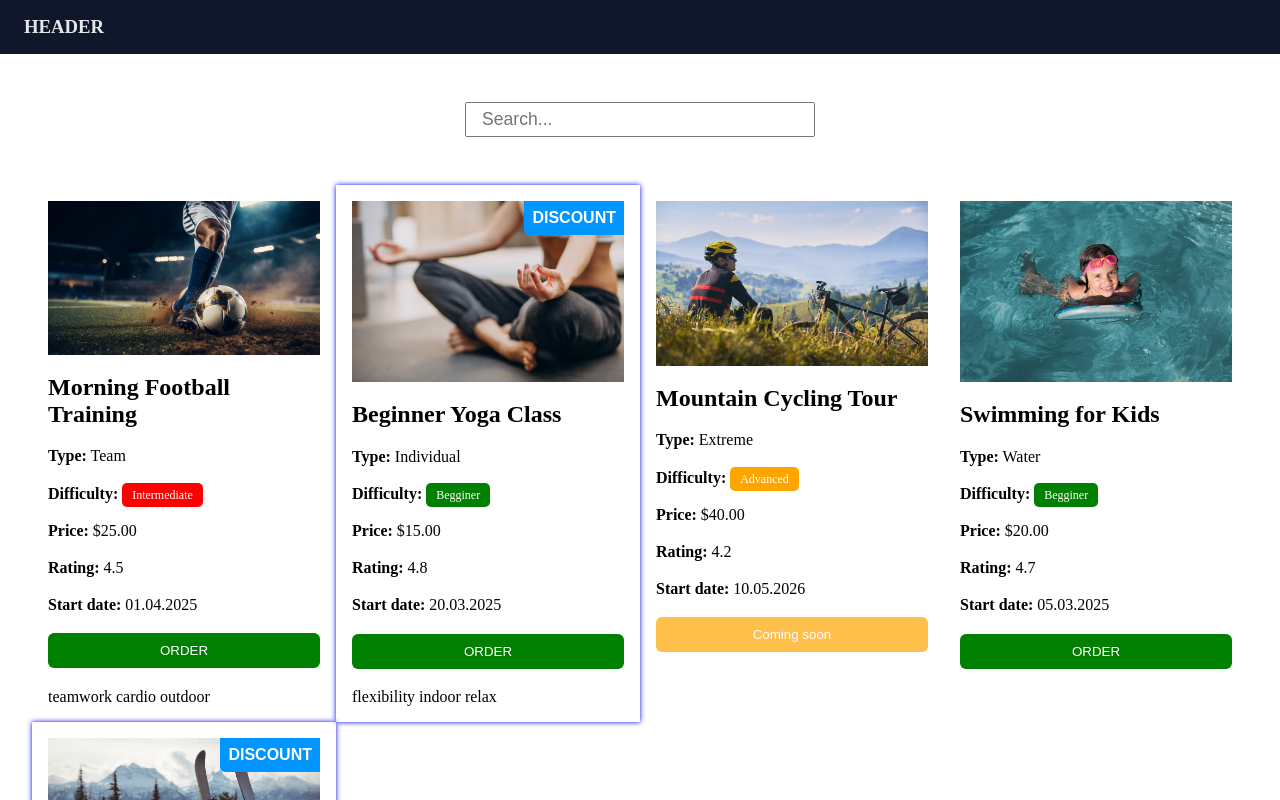
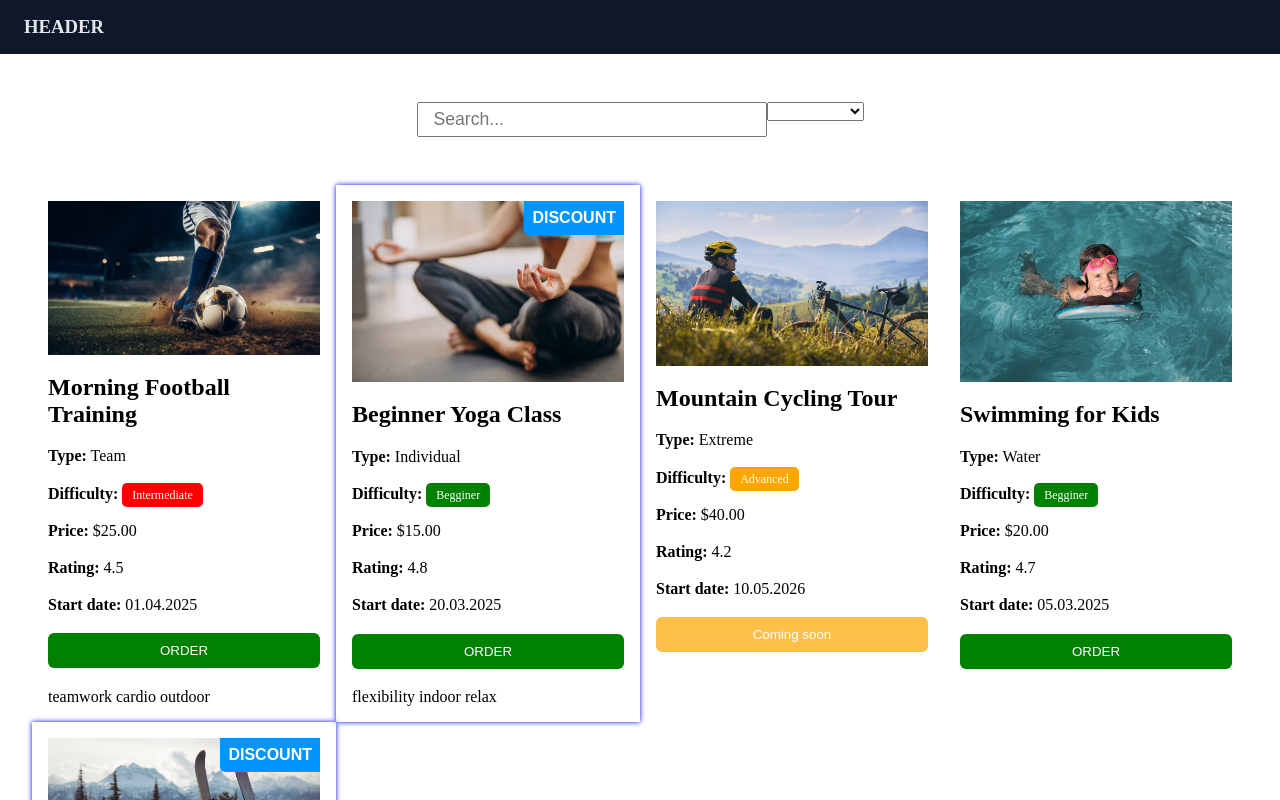
Before and after one commit to YarDeker/spaa, an Angular app: page / in a window 1280 px wide. Shown: the top 800 px of the page. Built offline with nearby package versions, Linux system fonts and the light colour scheme.

Commit message:
added select difficulty filter

```diff
--- a/src/app/features/products/sport-list/sport-list.html
+++ b/src/app/features/products/sport-list/sport-list.html
@@ -2,8 +2,14 @@
   <p style="text-align: center; font-weight: bold; margin-top: 1em; font-size: 1.2em;">{{searchQuery}}</p>
   <div class="search-block">
     <input type="text" [(ngModel)]="searchQuery" (ngModelChange)="filterItems()" placeholder="Search...">
+    <div>
+      <select [(ngModel)]="selectedCategory" name="" id="">
+        @for(level of levels; track level) {
+          <option [value]="level">{{level}}</option>
+        }
+      </select>
+    </div>
   </div>
-
   <div class="sport-list">
       @for (sport of filteredProducts; track sport.id) {
         <sport-sport-card [activity]="sport"
--- a/src/app/features/products/sport-list/sport-list.ts
+++ b/src/app/features/products/sport-list/sport-list.ts
@@ -2,6 +2,7 @@ import { Component } from '@angular/core';
 import { SportCard } from "../../../shared/components/sport-card/sport-card";
 import { SPORT_ACTIVITIES } from '../../../shared/mock-data';
 import { FormsModule } from '@angular/forms';
+import { DifficultyLevel } from '../../../shared/models/sportInfo';
 
 @Component({
   selector: 'sport-sport-list',
@@ -13,12 +14,21 @@ export class SportList {
   public allProducts = SPORT_ACTIVITIES;
   public filteredProducts = this.allProducts;
   public searchQuery:string = '';
+  public levels:string[] | null = this.getLevel();
+  public selectedCategory: string = '';
+
+  getLevel () {
+    return ['All', ...Object.values(DifficultyLevel)];
+  }
 
   handleCardAction(id: number) {
     console.log(`Користувач натиснув кнопку на товарі з ID: ${id}`);
   }
 
   filterItems() {
-    this.filteredProducts = this.allProducts.filter(val => val.title.toLowerCase().includes(this.searchQuery.toLowerCase()))
+    this.filteredProducts = this.allProducts.filter(val =>
+      val.title.toLowerCase().includes(this.searchQuery.toLowerCase()) &&
+      (this.selectedCategory === 'All' || val.difficulty === this.selectedCategory)
+    )
   }
 }
--- a/src/app/shared/models/sportInfo.ts
+++ b/src/app/shared/models/sportInfo.ts
@@ -9,7 +9,7 @@ export enum SportType {
 export enum DifficultyLevel {
   Beginner = 'Beginner',
   Intermediate = 'Intermediate',
-  Advanced = 'Advanced'
+  Advanced = 'Advanced',
 }
 
 export interface Location {
```
